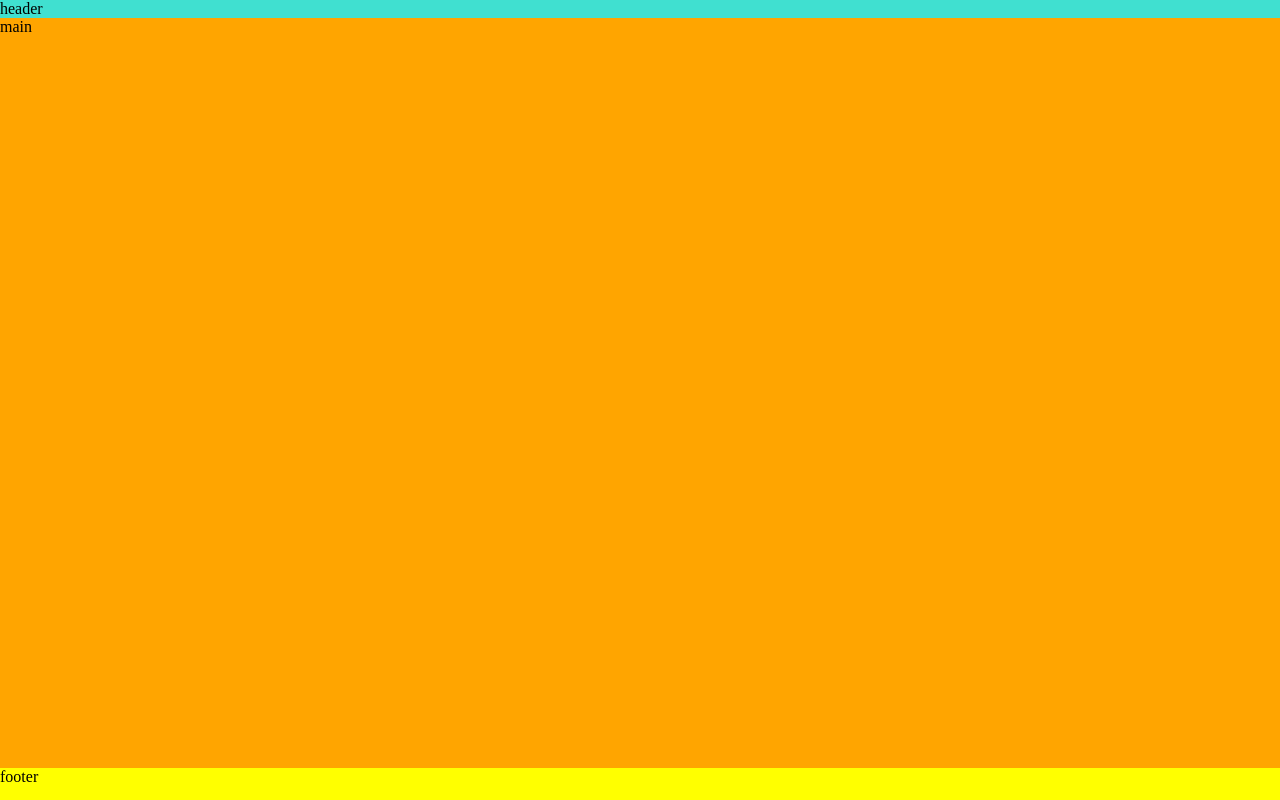
After one commit to hugozaragoza/renpy2js, a PHP site: page /test_grid.html in a window 1280 px wide. The commit adds this page. Run offline with PHP 8.4, Linux system fonts and the light colour scheme.

Commit message:
Fix footer layout

```diff
--- /dev/null
+++ b/resources/html/test_grid.html
@@ -0,0 +1,52 @@
+<!DOCTYPE html PUBLIC "-//W3C//DTD HTML 4.01//EN" "http://www.w3.org/TR/html4/strict.dtd">
+<html>
+<head>
+  <meta http-equiv="Content-Type" content="text/html; charset=utf-8">
+  <meta http-equiv="Content-Style-Type" content="text/css">
+  <title></title>
+  <meta name="Generator" content="Cocoa HTML Writer">
+  <meta name="CocoaVersion" content="2022.6">
+  <style type="text/css">
+
+/* ====== GRID LAYOUT =================== */
+.ctnr {
+  display: grid;
+  grid-template-rows: auto 1fr auto;  /* key rule */
+  height: 100vh;
+  grid-template-areas: "header" "main" "footer";
+}
+
+header {
+  grid-area: header;
+  background: turquoise;
+}
+
+main {
+  grid-area: main;
+  background: orange;
+}
+
+footer {
+  grid-area: footer;
+  background: yellow;
+  height: 2em;
+}
+
+body {
+  margin: 0;
+}
+
+/* ------------------------------------- */
+
+  </style>
+</head>
+<body>
+
+<div class="ctnr">
+  <header>header</header>
+  <main>main</main>
+  <footer>footer</footer>
+</div>
+
+</body>
+</html>
```
Also changed, not shown: resources/html/index.html (+12 -8 lines), resources/html/style.css (+49 -23 lines).
